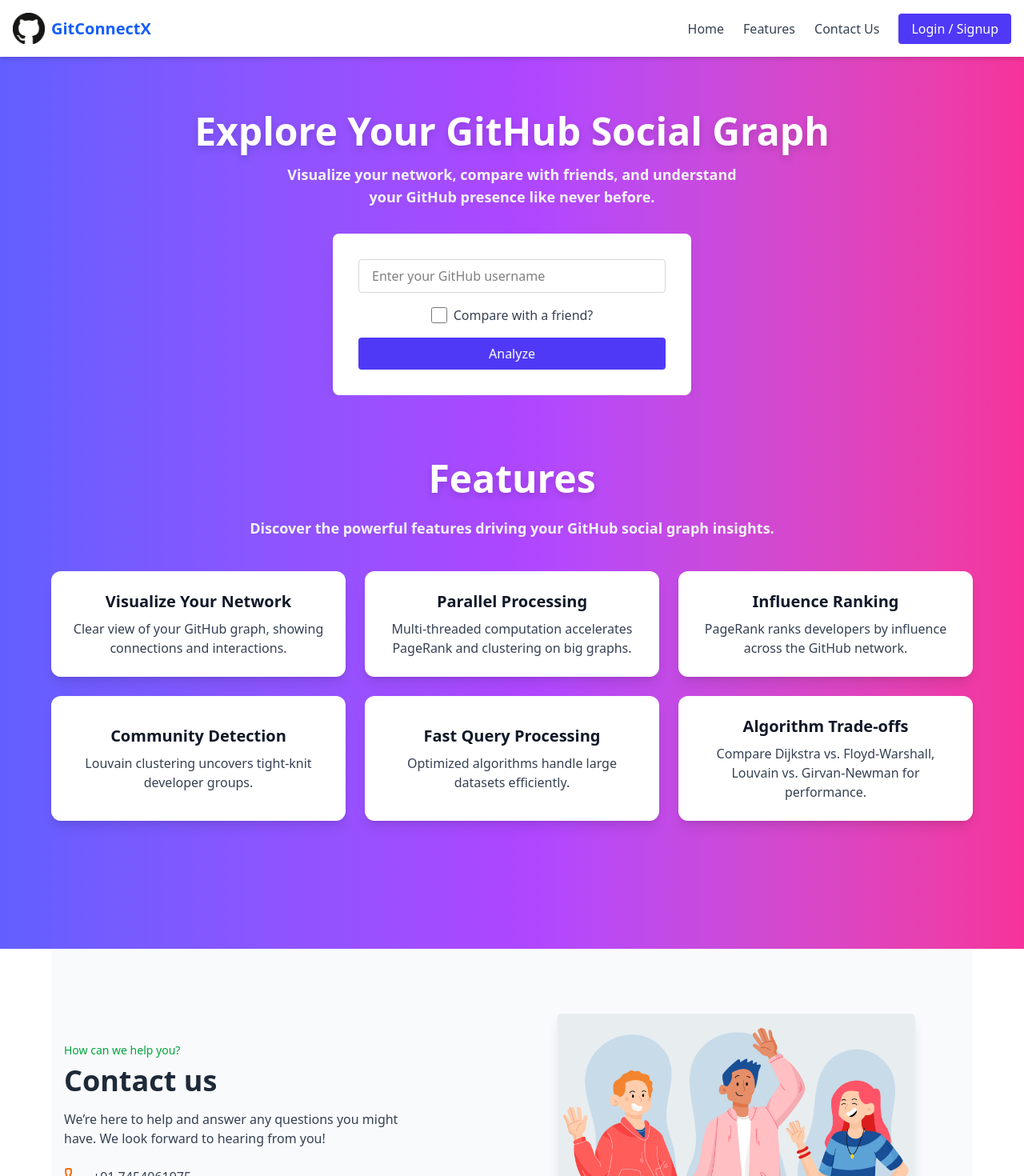
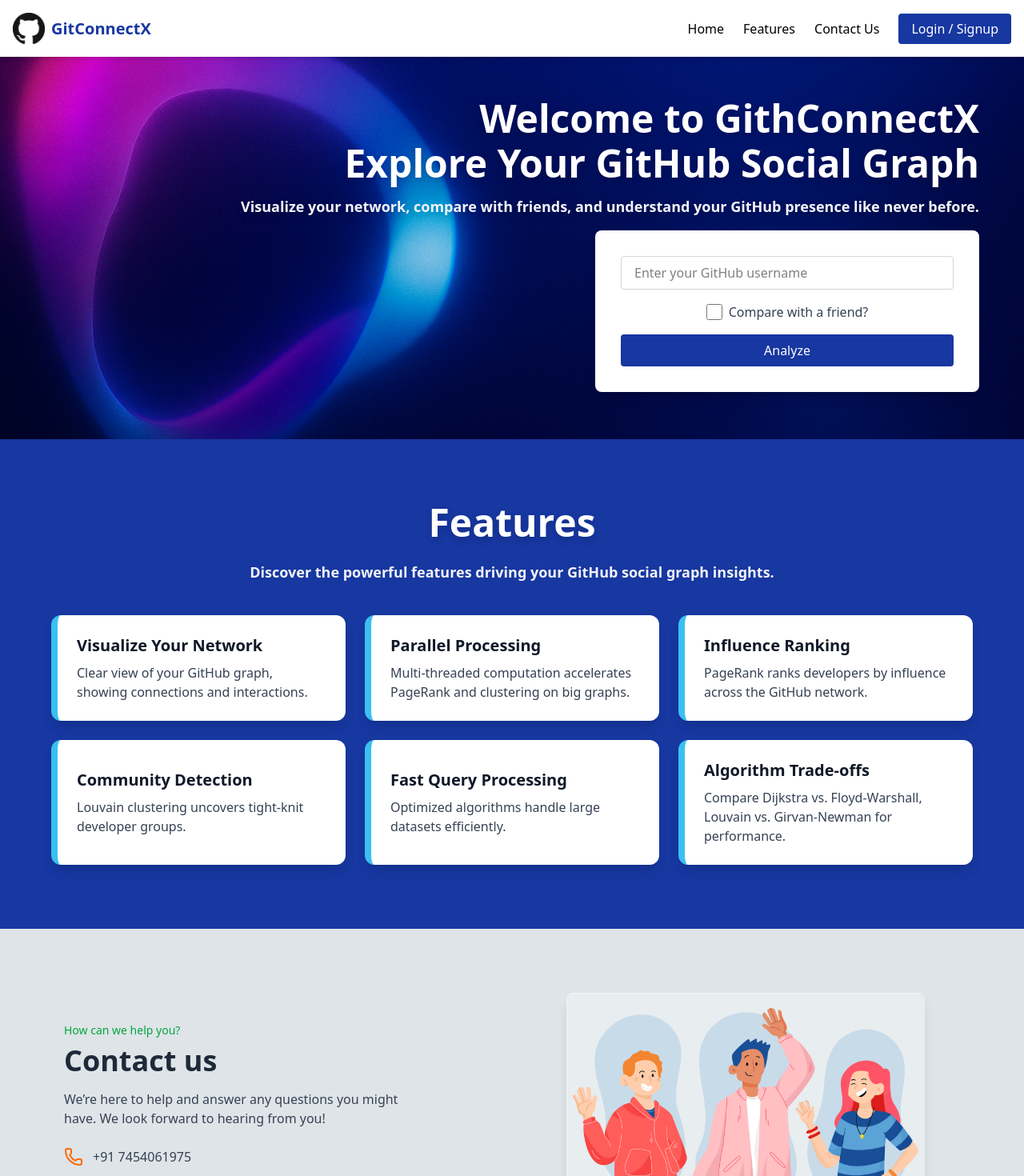
Before and after one commit to savetree-1/GitConnectX, a React (Vite) app in the folder frontend/: page / in a window 1280 px wide. Shown: the top 1470 px of the page at 80% size. Built offline with nearby package versions, Linux system fonts and the light colour scheme.

Commit message:
Finalized Frontend

```diff
--- a/frontend/src/components/Contact.jsx
+++ b/frontend/src/components/Contact.jsx
@@ -6,10 +6,11 @@ const Contact = () => {
 
   return (
     <div
-      ref={contactRef}
-      className="bg-gray-50 py-20  max-w-6xl mx-auto"
-    >
-      <div className="container px-4 flex flex-col md:flex-row items-center justify-between">
+  ref={contactRef}
+  className="bg-[#DFE4E8] py-20 w-full flex justify-center"
+>
+
+<div className="container max-w-6xl px-4 flex flex-col md:flex-row items-center justify-between gap-12">
         <div className="md:w-1/2 mb-10 md:mb-0">
           <p className="text-green-600 text-sm mb-2">How can we help you?</p>
           <h1 className="text-4xl font-extrabold text-gray-800 mb-4">Contact us</h1>
--- a/frontend/src/components/Features.jsx
+++ b/frontend/src/components/Features.jsx
@@ -10,7 +10,7 @@ const Features = () => {
   };
 
   return (
-    <div ref={featuresRef} className="bg-gradient-to-r from-indigo-500 via-purple-500 to-pink-500 py-20">
+    <div ref={featuresRef} className="bg-[#1737A1] py-20">
       <div className="container mx-auto text-center px-6">
         <h1 className="text-5xl font-extrabold text-white mb-6 drop-shadow-lg">
           Features
@@ -19,39 +19,39 @@ const Features = () => {
           Discover the powerful features driving your GitHub social graph insights.
         </p>
         <div className="grid grid-cols-1 md:grid-cols-2 lg:grid-cols-3 gap-6 max-w-6xl mx-auto">
-          <div className="bg-white bg-opacity-90 rounded-xl p-6 shadow-lg flex flex-col justify-center">
-            <h3 className="text-xl font-semibold text-gray-900 mb-2 text-center">Visualize Your Network</h3>
-            <p className="text-gray-700 text-center">
-              Clear view of your GitHub graph, showing connections and interactions.
-            </p>
-          </div>
-          <div className="bg-white bg-opacity-90 rounded-xl p-6 shadow-lg flex flex-col justify-center">
-            <h3 className="text-xl font-semibold text-gray-900 mb-2 text-center">Parallel Processing</h3>
-            <p className="text-gray-700 text-center">
+          <div className="bg-white bg-opacity-90 border-[#39C0F1] border-l-8 rounded-xl p-6 shadow-lg flex flex-col justify-center">
+          <h3 className="text-xl font-semibold text-gray-900 mb-2 text-left">Visualize Your Network</h3>
+          <p className="text-gray-700 text-left">
+            Clear view of your GitHub graph, showing connections and interactions.
+          </p>
+        </div>
+          <div className="bg-white bg-opacity-90 border-[#39C0F1] border-l-8 rounded-xl p-6 shadow-lg flex flex-col justify-center">
+            <h3 className="text-xl font-semibold text-gray-900 mb-2 text-left">Parallel Processing</h3>
+            <p className="text-gray-700 text-left">
               Multi-threaded computation accelerates PageRank and clustering on big graphs.
             </p>
           </div>
-          <div className="bg-white bg-opacity-90 rounded-xl p-6 shadow-lg flex flex-col justify-center">
-            <h3 className="text-xl font-semibold text-gray-900 mb-2 text-center">Influence Ranking</h3>
-            <p className="text-gray-700 text-center">
+          <div className="bg-white bg-opacity-90 border-[#39C0F1] border-l-8 rounded-xl p-6 shadow-lg flex flex-col justify-center">
+            <h3 className="text-xl font-semibold text-gray-900 mb-2 text-left">Influence Ranking</h3>
+            <p className="text-gray-700 text-left">
               PageRank ranks developers by influence across the GitHub network.
             </p>
           </div>
-          <div className="bg-white bg-opacity-90 rounded-xl p-6 shadow-lg flex flex-col justify-center">
-            <h3 className="text-xl font-semibold text-gray-900 mb-2 text-center">Community Detection</h3>
-            <p className="text-gray-700 text-center">
+          <div className="bg-white bg-opacity-90 border-[#39C0F1] border-l-8 rounded-xl p-6 shadow-lg flex flex-col justify-center">
+            <h3 className="text-xl font-semibold text-gray-900 mb-2 text-left">Community Detection</h3>
+            <p className="text-gray-700 text-left">
               Louvain clustering uncovers tight-knit developer groups.
             </p>
           </div>
-          <div className="bg-white bg-opacity-90 rounded-xl p-6 shadow-lg flex flex-col justify-center">
-            <h3 className="text-xl font-semibold text-gray-900 mb-2 text-center">Fast Query Processing</h3>
-            <p className="text-gray-700 text-center">
+          <div className="bg-white bg-opacity-90 border-[#39C0F1] border-l-8 rounded-xl p-6 shadow-lg flex flex-col justify-center">
+            <h3 className="text-xl font-semibold text-gray-900 mb-2 text-left">Fast Query Processing</h3>
+            <p className="text-gray-700 text-left">
               Optimized algorithms handle large datasets efficiently.
             </p>
           </div>
-          <div className="bg-white bg-opacity-90 rounded-xl p-6 shadow-lg flex flex-col justify-center">
-            <h3 className="text-xl font-semibold text-gray-900 mb-2 text-center">Algorithm Trade-offs</h3>
-            <p className="text-gray-700 text-center">
+          <div className="bg-white bg-opacity-90 border-[#39C0F1] border-l-8 rounded-xl p-6 shadow-lg flex flex-col justify-center">
+            <h3 className="text-xl font-semibold text-gray-900 mb-2 text-left">Algorithm Trade-offs</h3>
+            <p className="text-gray-700 text-left">
               Compare Dijkstra vs. Floyd-Warshall, Louvain vs. Girvan-Newman for performance.
             </p>
           </div>
--- a/frontend/src/components/Footer.jsx
+++ b/frontend/src/components/Footer.jsx
@@ -6,35 +6,35 @@ const Footer = () => {
       <div className="container mx-auto px-4 flex flex-col md:flex-row justify-between items-center">
         <div className="flex items-center space-x-2">
                 <img className="w-16 md:w-10" src={logo} alt="logo" />
-                <div className="text-xl font-bold text-blue-600">
+                <div className="text-xl font-bold text-[#1737A1]">
                     GitConnectX  © {new Date().getFullYear()}
 
                 </div>
         </div>
         <div className="flex space-x-6">
           <a
-            href="https://github.com/your-repo"
+            href="https://github.com/savetree-1/GitConnectX"
             target="_blank"
             rel="noopener noreferrer"
-            className="hover:text-blue-600 transition-colors"
+            className="hover:text-[#1737A1] transition-colors"
           >
             GitHub Repo
           </a>
           <a
             href="/docs"
-            className="hover:text-blue-600 transition-colors"
+            className="hover:text-[#1737A1] transition-colors"
           >
             Documentation
           </a>
           <a
             href="/contributors"
-            className="hover:text-blue-600 transition-colors"
+            className="hover:text-[#1737A1] transition-colors"
           >
             Contributors
           </a>
           <a
             href="/privacy"
-            className="hover:text-blue-600 transition-colors"
+            className="hover:text-[#1737A1] transition-colors"
           >
             Privacy Policy
           </a>
--- a/frontend/src/components/GraphVisualization.jsx
+++ b/frontend/src/components/GraphVisualization.jsx
@@ -63,7 +63,7 @@ const GraphVisualization = () => {
       const svg = d3.select(d3Container.current)
 .attr('viewBox', `0 0 ${containerWidth} ${height + margin * 2 + 50}`)
         .attr('preserveAspectRatio', 'xMidYMid meet')
-        .style('background', 'transparent');
+        .style('background', 'white');
 
       const tooltip = d3.select("body").append("div")
         .attr("class", "tooltip")
@@ -254,7 +254,7 @@ const GraphVisualization = () => {
   };
 
   return (
-    <div className="font-sans">
+    <div className="font-sans  bg-gray-100 border-blue-500 border-2 rounded-2xl shadow-lg p-4">
       <h1 className="text-3xl font-bold mb-4">GitHub Graph Overview</h1>
       <div className="flex items-center mb-4">
         <span className="mr-2 text-2xl">Comparison Mode:</span>
@@ -267,7 +267,7 @@ const GraphVisualization = () => {
         <h2 className="text-2xl font-semibold text-blue-700">My GitHub Network</h2>
         {comparisonMode && <h2 className="text-2xl font-semibold text-green-700">Friend's GitHub Network</h2>}
       </div>
-      <div className="flex justify-center border-blue-100 border-2 rounded-xl p-4">
+      <div className=" bg-white flex justify-center border-blue-200 border-2 rounded-xl p-4">
         <div className="overflow-x-auto">
           <svg ref={d3Container} style={{
               width: comparisonMode ? `${2 * (width + margin * 2)}px` : `${width + margin * 2}px`,
--- a/frontend/src/components/Header.jsx
+++ b/frontend/src/components/Header.jsx
@@ -7,29 +7,29 @@ const Header = ({ scrollToFeatures, scrollToContact }) => {
       <div className="container mx-auto flex justify-between items-center p-4">
         <div className="flex items-center space-x-2">
           <img className="w-10 md:w-10" src={logo} alt="logo" />
-          <div className="text-xl font-bold text-blue-600">
+          <div className="text-xl font-bold text-[#1737A1]">
             GitConnectX
           </div>
         </div>
         <nav className="space-x-6">
-          <a href="/" className="text-gray-700 hover:text-blue-600">
+          <a href="/" className="text-black hover:text-[#1737A1]">
             Home
           </a>
           <button
             onClick={scrollToFeatures}
-            className="text-gray-700 hover:text-blue-600 focus:outline-none"
+            className="text-black hover:text-[#1737A1] focus:outline-none"
           >
             Features
           </button>
           <button
             onClick={scrollToContact}
-            className="text-gray-700 hover:text-blue-600 focus:outline-none"
+            className="text-black hover:text-[#1737A1] focus:outline-none"
           >
             Contact Us
           </button>
           <a
             href="/login"
-            className="text-white bg-indigo-600 px-4 py-2 rounded w-full hover:bg-indigo-700 transition transform hover:-translate-y-1 hover:shadow-md"
+            className="text-white bg-[#1737A1] px-4 py-2 rounded w-full hover:bg-indigo-700 transition transform hover:-translate-y-1 hover:shadow-md"
           >
             Login / Signup
           </a>
--- a/frontend/src/components/RepoAnalysis.jsx
+++ b/frontend/src/components/RepoAnalysis.jsx
@@ -35,7 +35,7 @@ const CustomTooltip = ({ active, payload }) => {
 const RepoAnalysis = () => {
   return (
     <div className="w-full bg-gray-100 rounded-2xl shadow-lg p-6 border-blue-500 border-2">
-      <h2 className="text-3xl font-bold mb-6">Repositories Analysis</h2>
+      <h2 className="text-3xl font-bold mb-6">Your Repositories Analysis</h2>
       <div className="flex flex-col md:flex-row gap-6">
         {/* Pie Chart Section */}
         <div className="w-full md:w-1/2 bg-white rounded-2xl p-4 shadow border-2 border-blue-200">
--- a/frontend/src/pages/Dashboard.jsx
+++ b/frontend/src/pages/Dashboard.jsx
@@ -8,17 +8,17 @@ import Footer from '../components/Footer';
 
 const Dashboard = () => {
   return (
-    <div className="flex flex-col min-h-screen">
+    <div className="flex flex-col min-h-screen bg-gradient-to-r from-blue-900 via-purple-800 to-indigo-800">
       <Header />
-      <div className="flex flex-grow bg-gray-100">
+      <div className="flex flex-grow ">
         {/* Sidebar */}
-        <aside className="w-1/4 bg-white shadow-md rounded-2xl pt-18 ">
+        <aside className="w-1/4 shadow-md rounded-2xl pt-18 ">
           <ProfileSidebar />
         </aside>
 
         {/* Main Content */}
-        <main className="w-3/4 p-25 space-y-4 overflow-x-auto">
-          <section id="graph-visualization" className="min-w-full border-blue-500 border-2 rounded-2xl shadow-lg p-4">
+        <main className=" w-3/4 p-30 space-y-12 overflow-x-auto">
+          <section id="graph-visualization" className="min-w-full">
             <GraphVisualization />
           </section>
 
--- a/frontend/src/pages/Home.jsx
+++ b/frontend/src/pages/Home.jsx
@@ -4,6 +4,7 @@ import Header from '../components/Header';
 import Footer from '../components/Footer';
 import Features from '../components/Features';
 import Contact from '../components/Contact';
+import ogbg from '../assets/ogbg.png';
 
 const Home = () => {
   const [username, setUsername] = useState('');
@@ -29,18 +30,20 @@ const Home = () => {
         scrollToFeatures={() => featuresRef.current.scrollIntoView({ behavior: 'smooth' })}
         scrollToContact={() => contactRef.current.scrollIntoView({ behavior: 'smooth' })}
       />
-
-      <div className="flex-grow  bg-gradient-to-r from-indigo-500 via-purple-500 to-pink-500 py-20">
-        <div className="container mx-auto text-center px-4 mt-15">
+ogbg
+      <div  className="w-full h-[525px] bg-no-repeat bg-cover bg-center p-10" style={{ backgroundImage: `url(${ogbg})` }}>
+        <div className="container flex  flex-col items-end justify-center px-4 mt-15">
+          <h1 className="text-5xl font-extrabold text-white mb-2 drop-shadow-lg">
+            Welcome to GithConnectX
+          </h1>
           <h1 className="text-5xl font-extrabold text-white mb-4 drop-shadow-lg">
             Explore Your GitHub Social Graph
           </h1>
+           <h1 className="text-lg font-bold text-gray-100 mb-4 drop-shadow-lg">
+            Visualize your network, compare with friends, and understand your GitHub presence like never before.
+          </h1>
 
-          <p className="text-lg font-bold text-gray-100 mb-8 max-w-xl mx-auto">
-            Visualize your network, compare with friends, and understand your GitHub presence like never before.
-          </p>
-
-          <div className="bg-white shadow-lg rounded-lg p-8 max-w-md mx-auto">
+          <div className="bg-white shadow-lg rounded-lg p-8 w-[30rem]">
             <div className="mb-4">
               <input
                 type="text"
@@ -74,20 +77,19 @@ const Home = () => {
             )}
 
             <button
-              className="bg-indigo-600 text-white px-6 py-2 rounded w-full hover:bg-indigo-700 transition transform hover:-translate-y-1 hover:shadow-md"
+              className="bg-[#1737A1] text-white px-6 py-2 rounded w-full hover:bg-indigo-700 transition transform hover:-translate-y-1 hover:shadow-md"
               onClick={handleAnalyze}
             >
               Analyze
             </button>
           </div>
         </div>
-
+      </div>
         <section ref={featuresRef} >
           <Features />
         </section>
-      </div>
         <section ref={contactRef}>
-          <Contact />
+          <Contact/>
         </section>
       <Footer />
     </div>
--- a/frontend/src/pages/Login.jsx
+++ b/frontend/src/pages/Login.jsx
@@ -16,7 +16,7 @@ const Login = () => {
   return (
     <div className="flex flex-col min-h-screen">
       <Header/>
-    <div className="flex items-center justify-center min-h-screen bg-gradient-to-r from-indigo-500 via-purple-500 to-pink-500">
+    <div className="flex items-center justify-center min-h-screen bg-gradient-to-r from-blue-900 via-purple-800 to-indigo-800">
       <div className="bg-white p-8 rounded-lg shadow-lg w-full max-w-md">
         <h2 className="text-3xl font-extrabold mb-6 text-center text-gray-800">Login</h2>
         <form onSubmit={handleLogin}>
--- a/frontend/src/pages/Signup.jsx
+++ b/frontend/src/pages/Signup.jsx
@@ -17,7 +17,7 @@ const Signup = () => {
   return (
     <div className="flex flex-col min-h-screen">
       <Header/>
-    <div className="flex items-center justify-center min-h-screen bg-gradient-to-r from-indigo-500 via-purple-500 to-pink-500">
+    <div className="flex items-center justify-center min-h-screen bg-gradient-to-r from-blue-900 via-purple-800 to-indigo-800">
       <div className="bg-white p-8 rounded-lg shadow-lg w-full max-w-md">
         <h2 className="text-3xl font-extrabold mb-6 text-center text-gray-800">Sign Up</h2>
         <form onSubmit={handleSignup}>
```
Also changed, not shown: frontend/src/components/AnalyticsTabs.jsx (+75 -4 lines), frontend/src/components/ProfileSidebar.jsx (+14 -14 lines), frontend/src/assets/ogbg.png (added).
